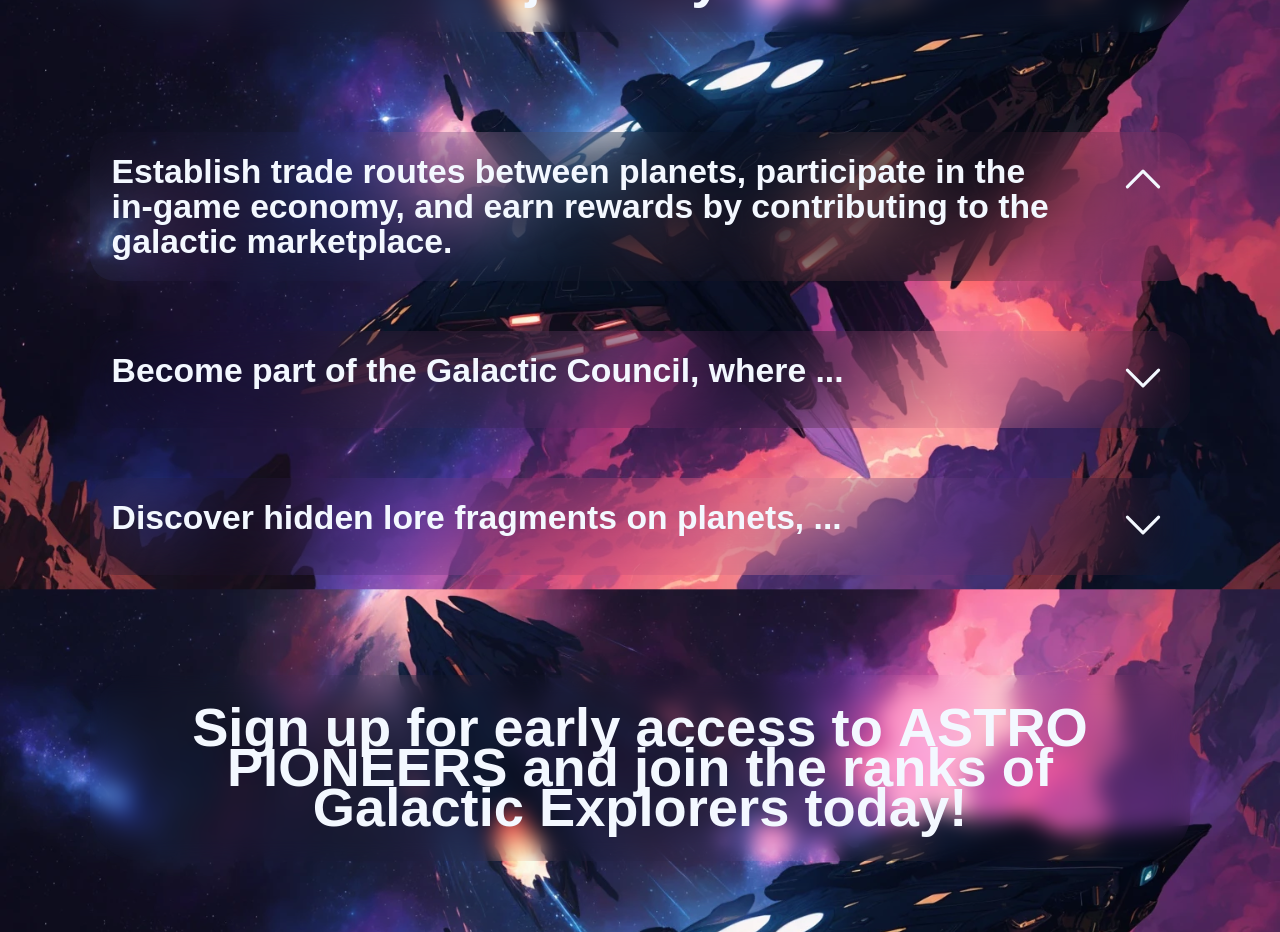
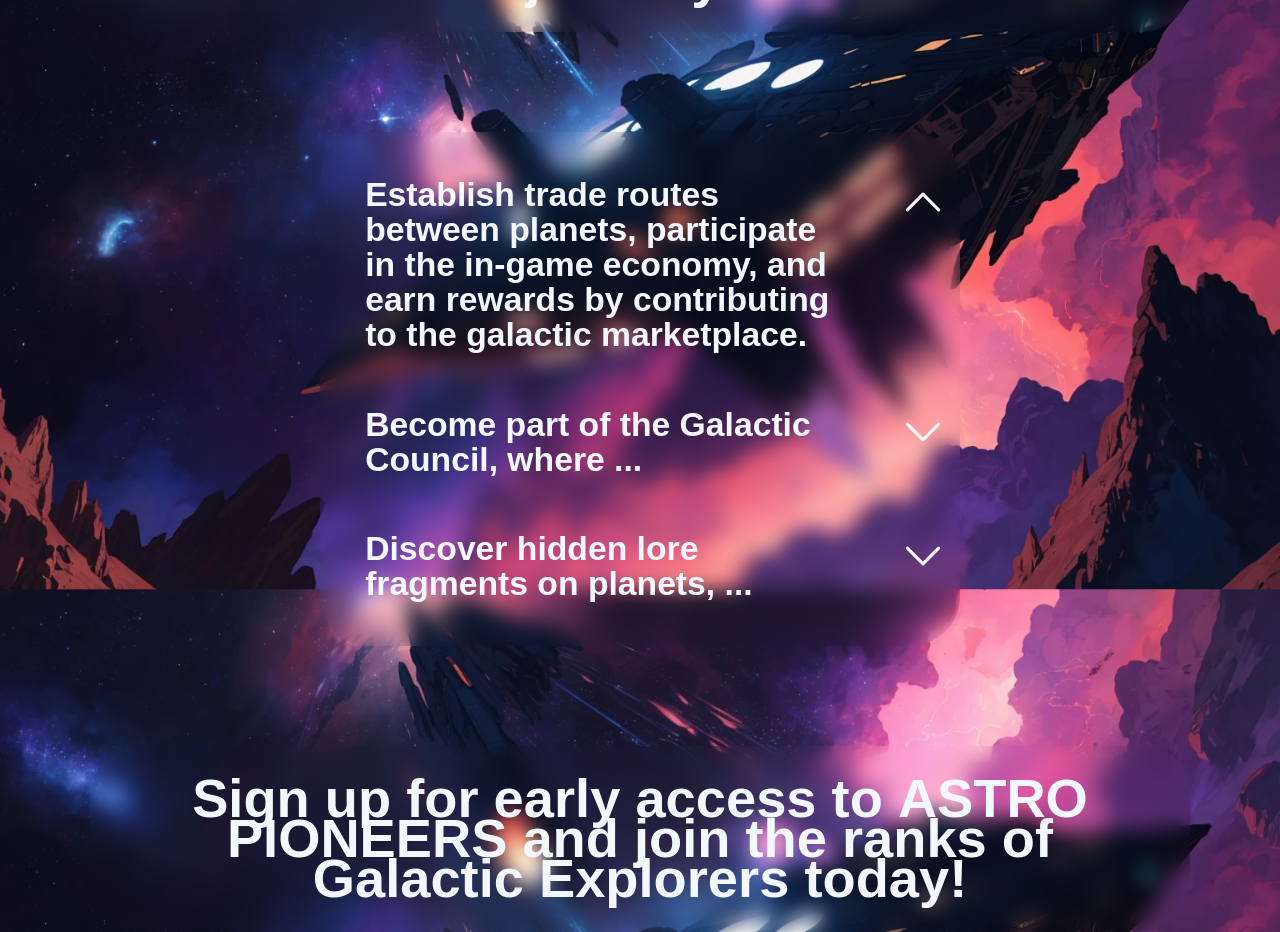
Before and after one commit to pashka1837/astro_finders, a React (Vite) app: page / in a window 1280 px wide. Shown: the part 2400-3332 px from the top of the page. Built offline with nearby package versions, Linux system fonts and the light colour scheme; a web font is replaced by a local one.

Commit message:
feat: accordion fix

```diff
--- a/src/Components/Accordion/Accordion.css
+++ b/src/Components/Accordion/Accordion.css
@@ -1,9 +1,10 @@
 .container_accordion {
+  padding: 3% 0 3% 3%;
   height: 100%;
   width: 100%;
   display: flex;
   flex-direction: column;
-  gap: 50px;
+  gap: 10px;
 }
 
 .container_accordion .container_blur {
@@ -36,6 +37,11 @@
 }
 
 @media screen and (min-width: 768px) {
+  .container_accordion {
+    width: 70vw;
+    gap: 30px;
+  }
+
   .accordion_item {
     padding: 4%;
   }
@@ -51,6 +57,9 @@
 }
 
 @media screen and (min-width: 1200px) {
+  .container_accordion {
+    width: 50vw;
+  }
   .accordion_item {
     padding: 2%;
   }
--- a/src/Components/Accordion/Accordion.tsx
+++ b/src/Components/Accordion/Accordion.tsx
@@ -9,7 +9,7 @@
 export default function Accordion({data}: AccordionProps) {
 	const [currentOpen, setCurrent] = useState(0);
 	return (
-		<div className='container_accordion'>
+		<div className='container_accordion container_blur'>
 			{data.map((text, i) => <AccordionItem key={text} order={i} text={text}
 				currentOpen={currentOpen} setCurrent={setCurrent} />)}
 		</div>
--- a/src/Components/Accordion/AccordionItem.tsx
+++ b/src/Components/Accordion/AccordionItem.tsx
@@ -25,7 +25,8 @@
 	}
 
 	return (
-		<div className='container_blur'>
+
+		<div >
 			<div className='accordion_item'>{order === currentOpen
 				? <h3>{text}</h3>
 				: <h3>{text.slice(0, 43) + '...'}</h3>}
@@ -33,7 +34,7 @@
 				{order === currentOpen
 					? arrowUp : arrowDown }
 			</button></div>
+		</div>
 
-		</div>
 	);
 }
```
